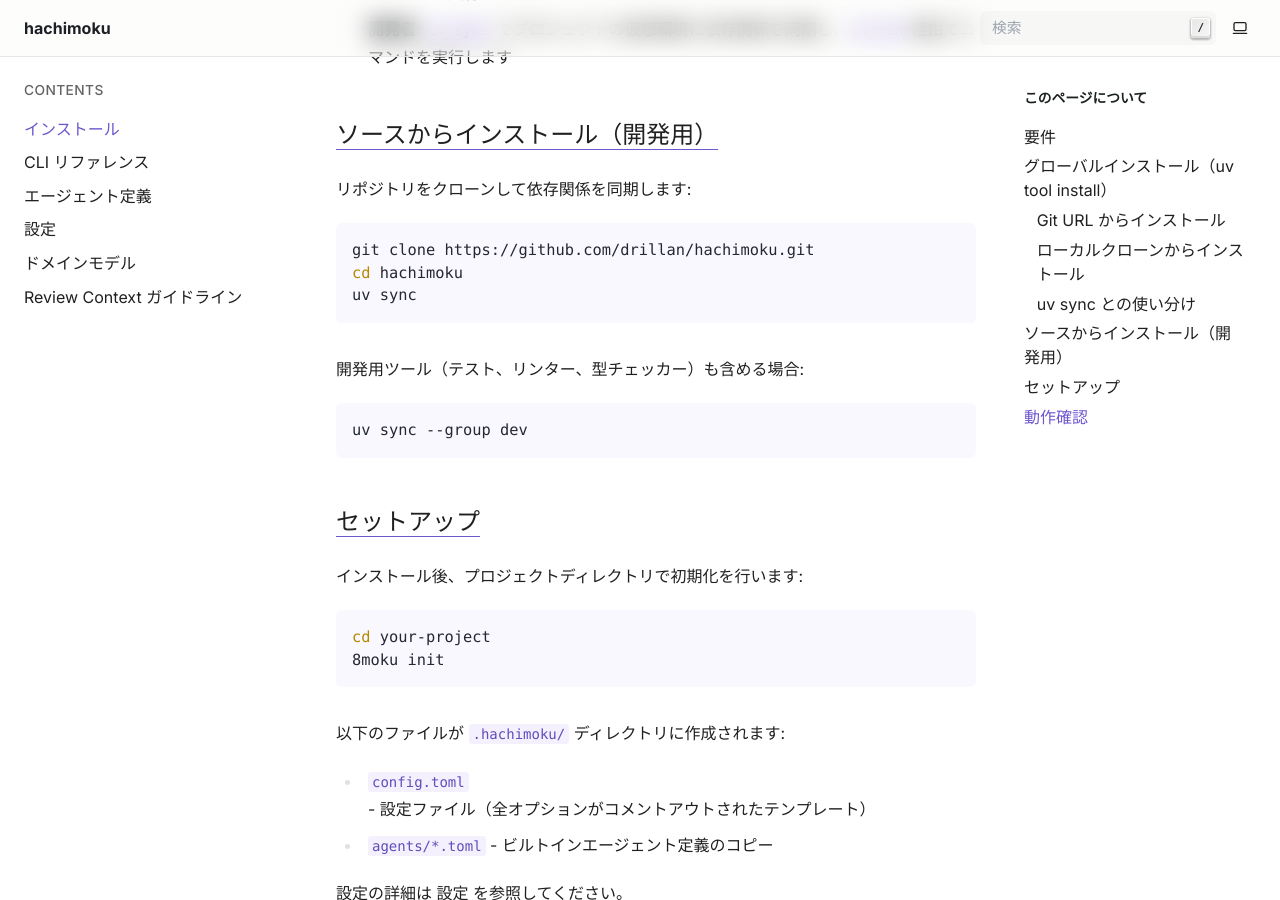
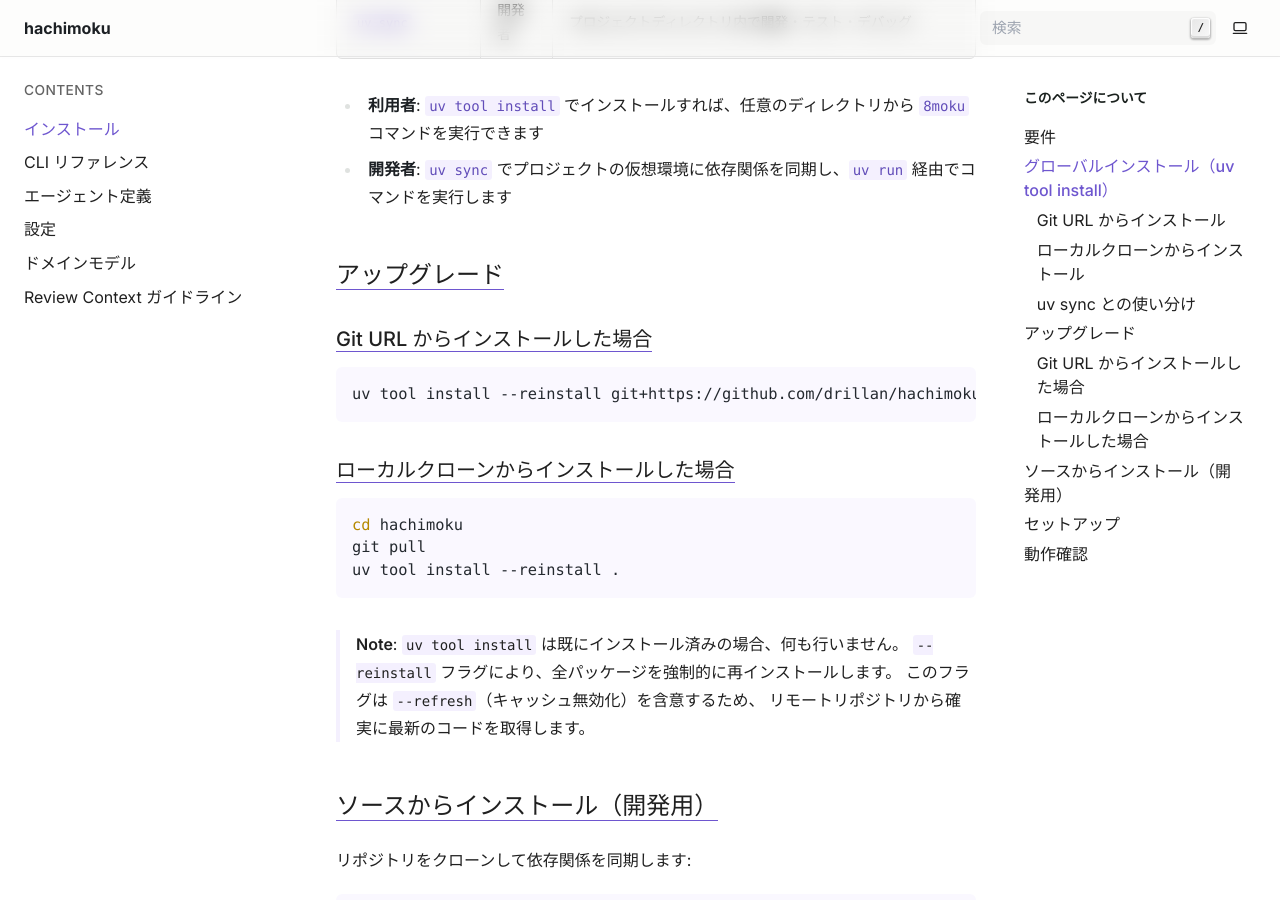
Before and after one commit to drillan/hachimoku, a Sphinx documentation site: the page built from docs/installation.md, in a window 1280 px wide and 900 px high, scrolled down 1584 px. Built offline with Sphinx 7.4.7, drawn with Linux system fonts in a browser that asks for light colours; some of the changed text lies outside the part shown.

Commit message:
docs: Add upgrade instructions and JSONL feature description
- Add upgrade section to README.md with --reinstall flag usage
- Add comprehensive upgrade instructions to docs/installation.md for both Git URL and local clone scenarios
- Add JSONL feature description to key features section
- Update installation text to remove "not yet published" note

Co-Authored-By: Claude Opus 4.6 <noreply@anthropic.com>

````diff
--- a/docs/installation.md
+++ b/docs/installation.md
@@ -41,6 +41,27 @@ uv tool install .
 
 - **利用者**: `uv tool install` でインストールすれば、任意のディレクトリから `8moku` コマンドを実行できます
 - **開発者**: `uv sync` でプロジェクトの仮想環境に依存関係を同期し、`uv run` 経由でコマンドを実行します
+
+## アップグレード
+
+### Git URL からインストールした場合
+
+```bash
+uv tool install --reinstall git+https://github.com/drillan/hachimoku.git
+```
+
+### ローカルクローンからインストールした場合
+
+```bash
+cd hachimoku
+git pull
+uv tool install --reinstall .
+```
+
+> **Note**: `uv tool install` は既にインストール済みの場合、何も行いません。
+> `--reinstall` フラグにより、全パッケージを強制的に再インストールします。
+> このフラグは `--refresh`（キャッシュ無効化）を含意するため、
+> リモートリポジトリから確実に最新のコードを取得します。
 
 ## ソースからインストール（開発用）
 
````
Also changed, not shown: README.md (+11 -1 lines).
